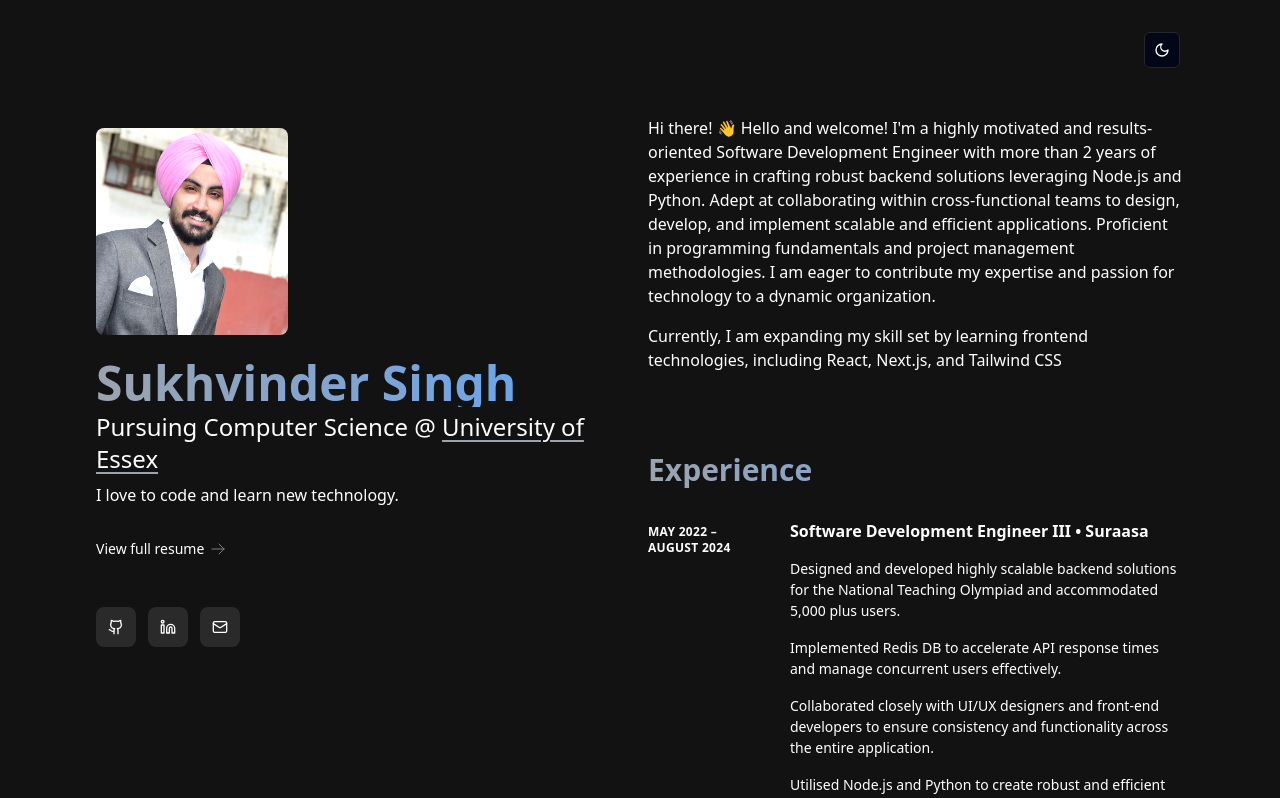
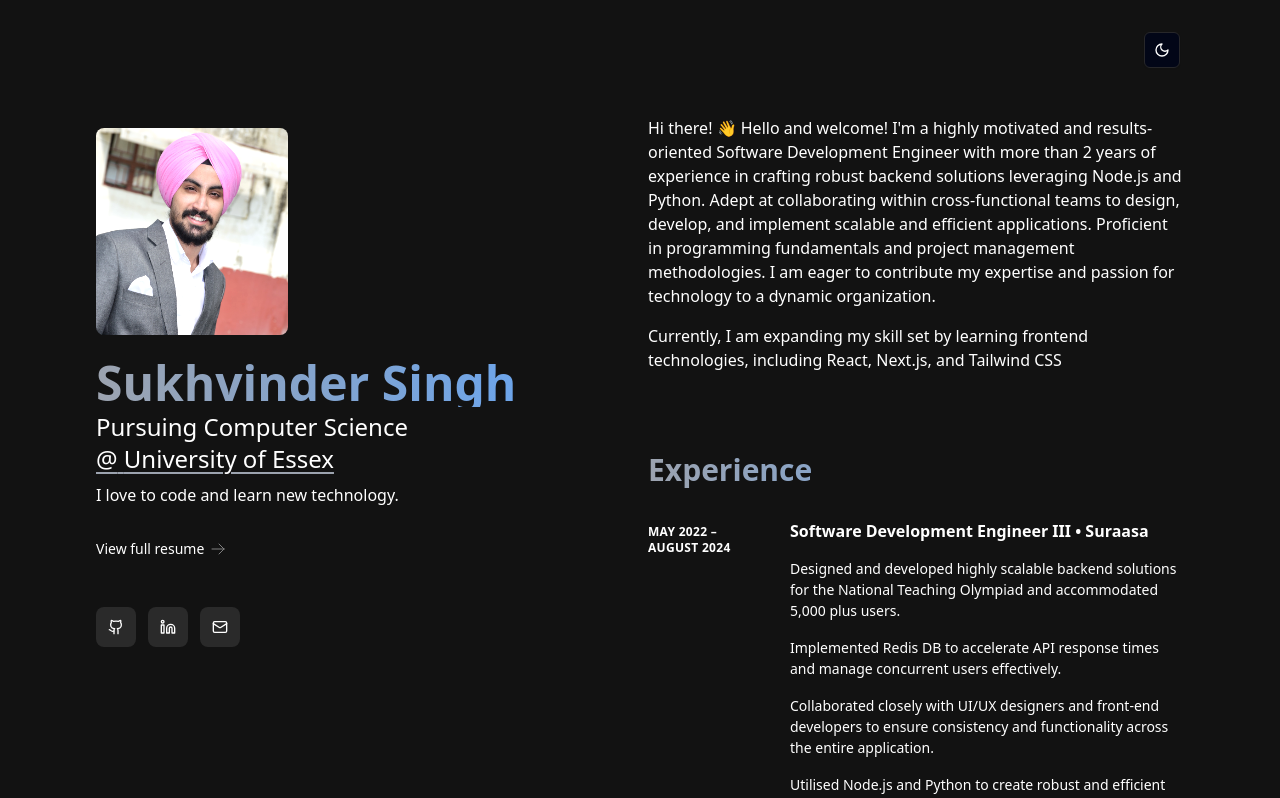
Before and after one commit to iamsukhe/my-app, a Next.js app: page / in a window 1280 px wide. Shown: the top 798 px of the page. Built offline with nearby package versions, Linux system fonts and the light colour scheme.

Commit message:
feat: added line break

```diff
--- a/components/profile-section.tsx
+++ b/components/profile-section.tsx
@@ -20,14 +20,15 @@ export function ProfileSection() {
           Sukhvinder Singh
         </h1>
         <h2 className="text-2xl mt-1 text-back-800 dark:text-back-200">
-          Pursuing Computer Science @{' '}
+          Pursuing Computer Science
+          <br />
           <a
             href="https://www.essex.ac.uk/"
             target="_blank"
             rel="noopener noreferrer"
             className="decoration-gray-400 underline underline-offset-4 decoration-2"
           >
-            University of Essex
+            @{' '} University of Essex
           </a>
         </h2>
         <p className="mt-2 mb-6 text-back-500 dark:text-back-300 max-w-xs">
```
